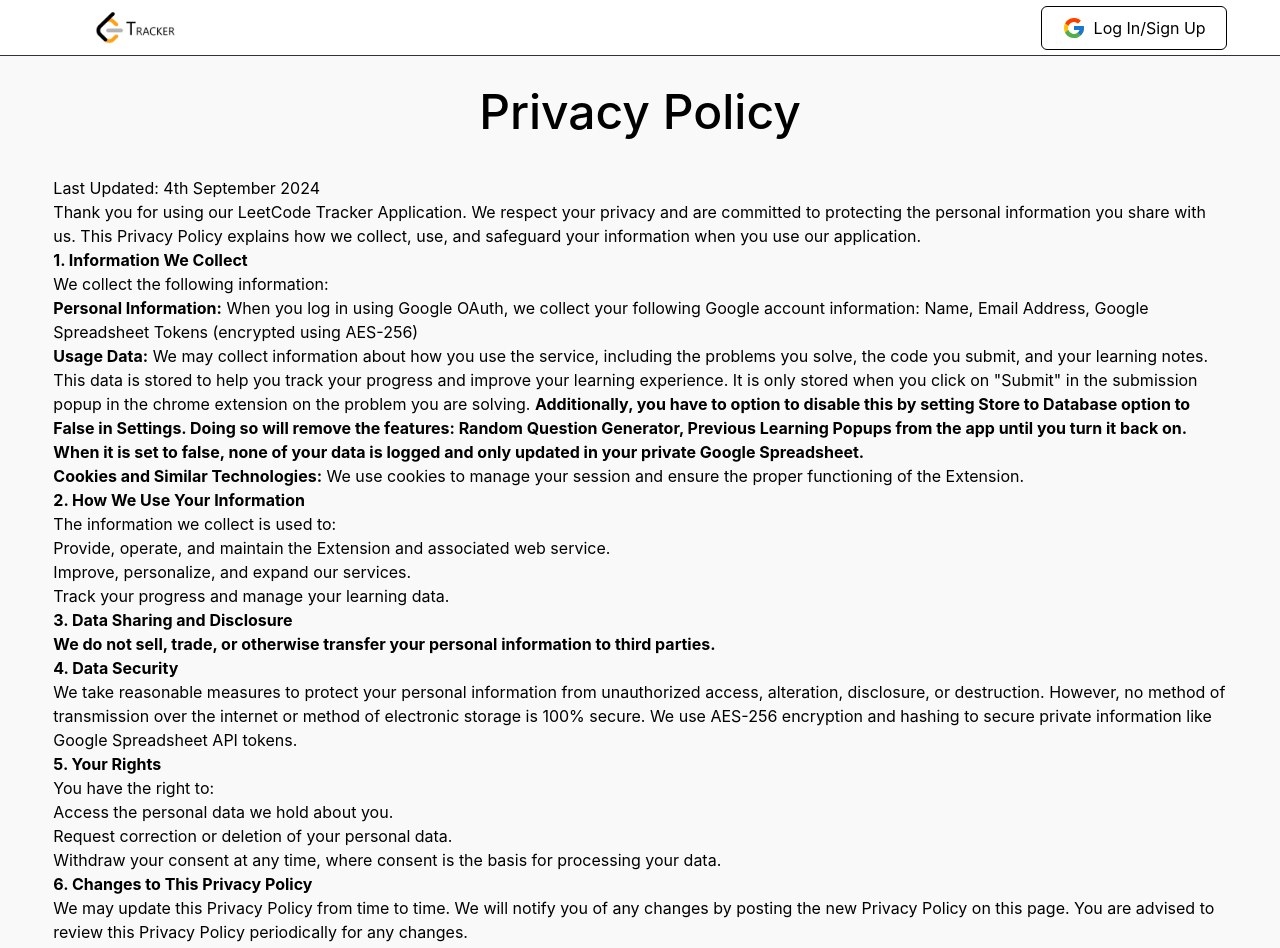
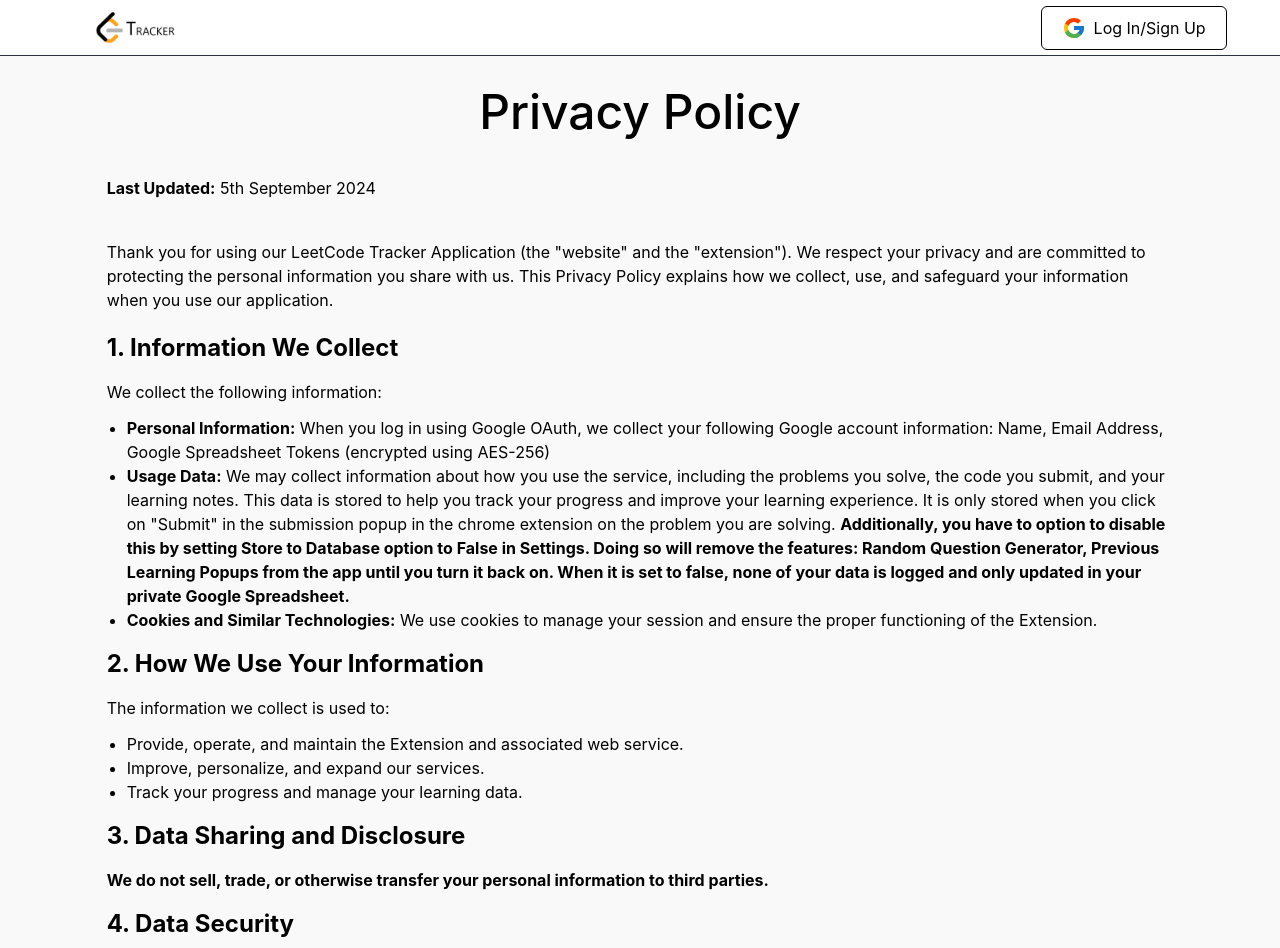
Before and after one commit to serzaxlucifer/LeetCode-Tracker, a React (Vite) app in the folder frontend/: page /privacy-policy in a window 1280 px wide. Shown: the top 948 px of the page. Built offline with nearby package versions, Linux system fonts and the light colour scheme.

Commit message:
Added Privacy Policy

```diff
--- a/frontend/src/pages/Privacy.jsx
+++ b/frontend/src/pages/Privacy.jsx
@@ -3,37 +3,37 @@
 const Privacy = () => {
   return (
     <div>
-      <div className=" w-11/12 flex flex-col items-center mx-auto">
+      <div className=" w-10/12 flex flex-col items-center mx-auto">
       <h1 className="mb-8 mt-8 sm:mb-10 text-5xl font-medium text-black-5">Privacy Policy</h1>
       <div>
-        <p>Last Updated: 4th September 2024</p>
-        <p>Thank you for using our LeetCode Tracker Application. We respect your privacy and are committed to protecting the personal information you share with us. This Privacy Policy explains how we collect, use, and safeguard your information when you use our application.</p>
-        <p><strong>1. Information We Collect</strong></p>
+        <p className="mb-10"><strong>Last Updated:</strong> 5th September 2024</p>
+        <p className="mb-5">Thank you for using our LeetCode Tracker Application (the "website" and the "extension"). We respect your privacy and are committed to protecting the personal information you share with us. This Privacy Policy explains how we collect, use, and safeguard your information when you use our application.</p>
+        <h1 className="mb-4 mt-4 text-2xl font-medium text-black-5"><strong>1. Information We Collect</strong></h1>
         <p>We collect the following information:</p>
-        <ul><li><strong>Personal Information:</strong> When you log in using Google OAuth, we collect your following Google account information: Name, Email Address, Google Spreadsheet Tokens {"("}encrypted using AES-256{")"}</li>
+        <ul className="list-disc mt-3 pl-5"><li><strong>Personal Information:</strong> When you log in using Google OAuth, we collect your following Google account information: Name, Email Address, Google Spreadsheet Tokens {"("}encrypted using AES-256{")"}</li>
         <li><strong>Usage Data:</strong> We may collect information about how you use the service, including the problems you solve, the code you submit, and your learning notes. This data is stored to help you track your progress and improve your learning experience. It is only stored when you click on "Submit" in the submission popup in the chrome extension on the problem you are solving. <strong>Additionally, you have to option to disable this by setting Store to Database option to False in Settings. Doing so will remove the features: Random Question Generator, Previous Learning Popups from the app until you turn it back on. When it is set to false, none of your data is logged and only updated in your private Google Spreadsheet.</strong></li>
         <li><strong>Cookies and Similar Technologies:</strong> We use cookies to manage your session and ensure the proper functioning of the Extension.</li></ul>
-        <p><strong>2. How We Use Your Information</strong></p>
+        <h1 className="mb-4 mt-4 text-2xl font-medium text-black-5"><strong>2. How We Use Your Information</strong></h1>
         <p>The information we collect is used to:</p>
-        <ul><li>Provide, operate, and maintain the Extension and associated web service.</li>
+        <ul className="list-disc mt-3 pl-5"><li>Provide, operate, and maintain the Extension and associated web service.</li>
         <li>Improve, personalize, and expand our services.
         </li>
         <li>Track your progress and manage your learning data.</li></ul>
-        <p><strong>3. Data Sharing and Disclosure</strong></p>
+        <h1 className="mb-4 mt-4 text-2xl font-medium text-black-5"><strong>3. Data Sharing and Disclosure</strong></h1>
         <p><strong>We do not sell, trade, or otherwise transfer your personal information to third parties.</strong></p>
-        <p><strong>4. Data Security</strong></p>
+        <h1 className="mb-4 mt-4 text-2xl font-medium text-black-5"><strong>4. Data Security</strong></h1>
         <p>We take reasonable measures to protect your personal information from unauthorized access, alteration, disclosure, or destruction. However, no method of transmission over the internet or method of electronic storage is 100% secure. We use AES-256 encryption and hashing to secure private information like Google Spreadsheet API tokens.</p>
-        <p><strong>5. Your Rights</strong></p><p>You have the right to:</p>
-                <ul><li> Access the personal data we hold about you.</li>
+        <h1 className="mb-4 mt-4 text-2xl font-medium text-black-5"><strong>5. Your Rights</strong></h1><p>You have the right to:</p>
+                <ul className="list-disc mt-3 pl-5"><li> Access the personal data we hold about you.</li>
                 <li>Request correction or deletion of your personal data.</li>
                 <li>Withdraw your consent at any time, where consent is the basis for processing your data.
                 </li></ul>
-        <p><strong>6. Changes to This Privacy Policy</strong></p>
+        <h1 className="mb-4 mt-4 text-2xl font-medium text-black-5"><strong>6. Changes to This Privacy Policy</strong></h1>
                 <p>We may update this Privacy Policy from time to time. We will notify you of any changes by posting the new Privacy Policy on this page. You are advised to review this Privacy Policy periodically for any changes.</p>
-        <p><strong>7. Contact Us</strong></p>
+                <h1 className="mb-4 mt-4 text-2xl font-medium text-black-5"><strong>7. Contact Us</strong></h1>
                 <p>If you have any questions or concerns about this Privacy Policy, please contact us at [mukulsinghmalik@gmail.com].</p>
 
-        <hr/>
+        <hr className='mt-10 mb-10'/>
       </div>
     </div>
     </div>
```
